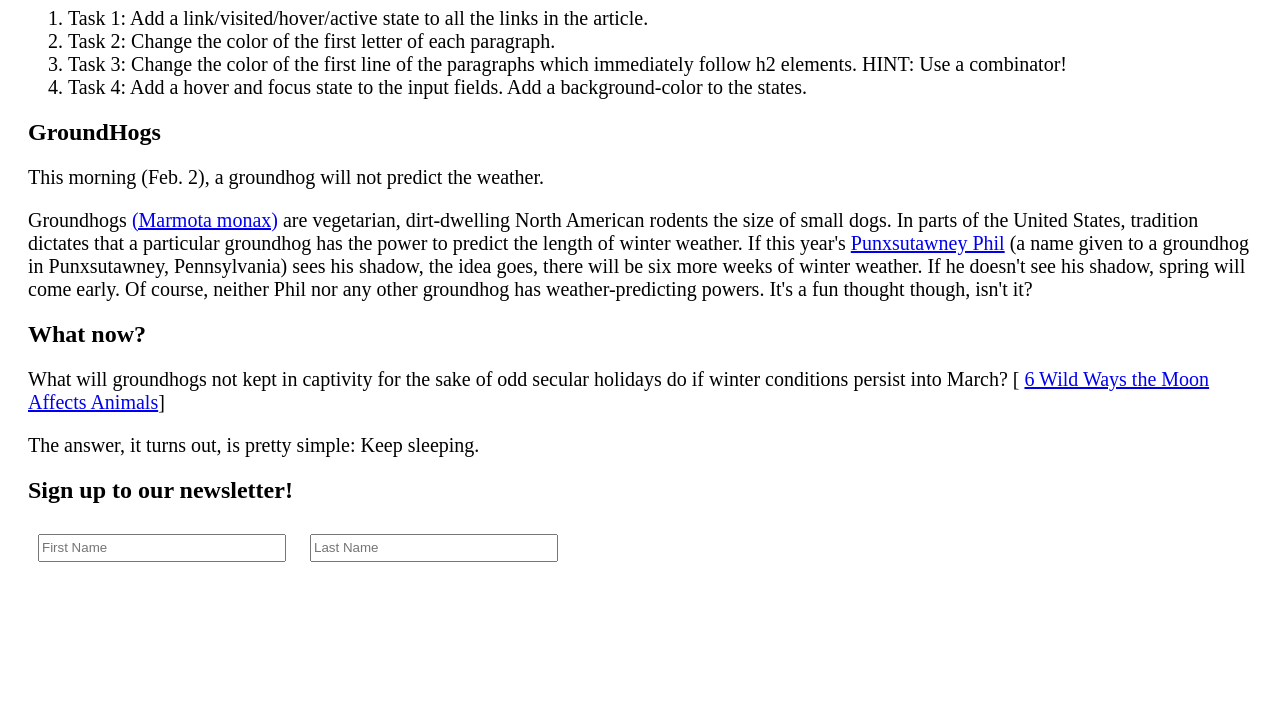
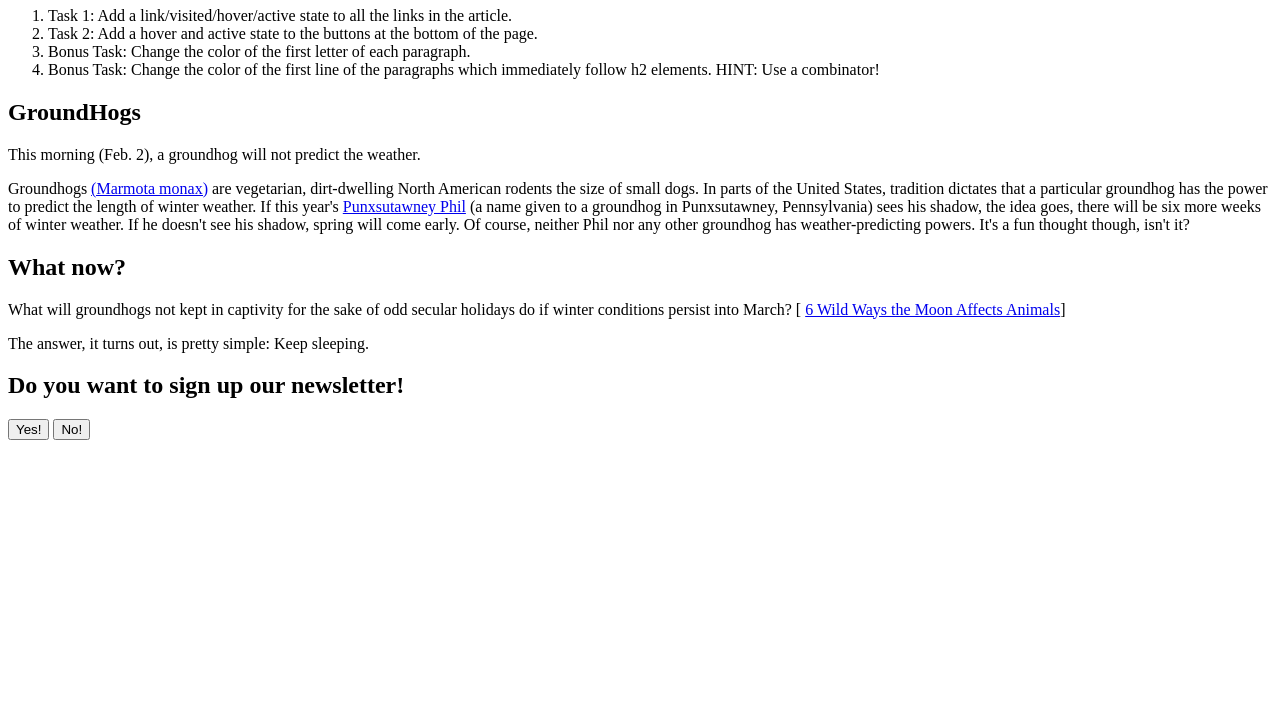
Before and after one commit to wi-fighters/15-uib-content-lvha-peteco83, a plain HTML site: page index.html in a window 1280 px wide. Shown: the part 73-800 px from the top of the page. Drawn offline with Linux system fonts and the light colour scheme.

Commit message:
Update instructions on html file

```diff
--- a/index.html
+++ b/index.html
@@ -5,6 +5,7 @@
   <meta charset="UTF-8">
   <meta name="viewport" content="width=device-width, initial-scale=1.0">
   <meta http-equiv="X-UA-Compatible" content="ie=edge">
+  <link rel="stylesheet" href="main.css">
   <title>Document</title>
 </head>
 
@@ -16,10 +17,10 @@
   <main>
     <ol>
       <li>Task 1: Add a link/visited/hover/active state to all the links in the article.</li>
-      <li>Task 2: Change the color of the first letter of each paragraph.</li>
-      <li>Task 3: Change the color of the first line of the paragraphs which immediately follow h2 elements. HINT: Use a combinator!
+      <li>Task 2: Add a hover and active state to the buttons at the bottom of the page.</li>
+      <li>Bonus Task: Change the color of the first letter of each paragraph.
       </li>
-      <li>Task 4: Add a hover and focus state to the input fields. Add a background-color to the states.</li>
+      <li>Bonus Task: Change the color of the first line of the paragraphs which immediately follow h2 elements. HINT: Use a combinator!</li>
     </ol>
 
     <h2>GroundHogs</h2>
@@ -42,41 +43,13 @@
 
     <p>The answer, it turns out, is pretty simple: Keep sleeping.</p>
 
-    <h2>Sign up to our newsletter!</h2>
+    <h2>Do you want to sign up our newsletter!</h2>
+    <button>Yes!</button>
+    <button>No!</button>
 
-    <form>
-      <input type="text" placeholder="First Name">
-      <input type="text" placeholder="Last Name">
-    </form>
+
 
   </main>
 </body>
 
-<style>
-  header {
-    text-align: center;
-  }
-
-  main {
-    margin: 20px;
-  }
-
-  li,
-  p {
-    font-size: 20px;
-  }
-
-  input {
-    margin: 10px;
-    height: 20px;
-    width: 240px;
-    padding: 2px;
-  }
-
-  input,
-  textarea {
-    outline: none;
-  }
-</style>
-
 </html>
```
